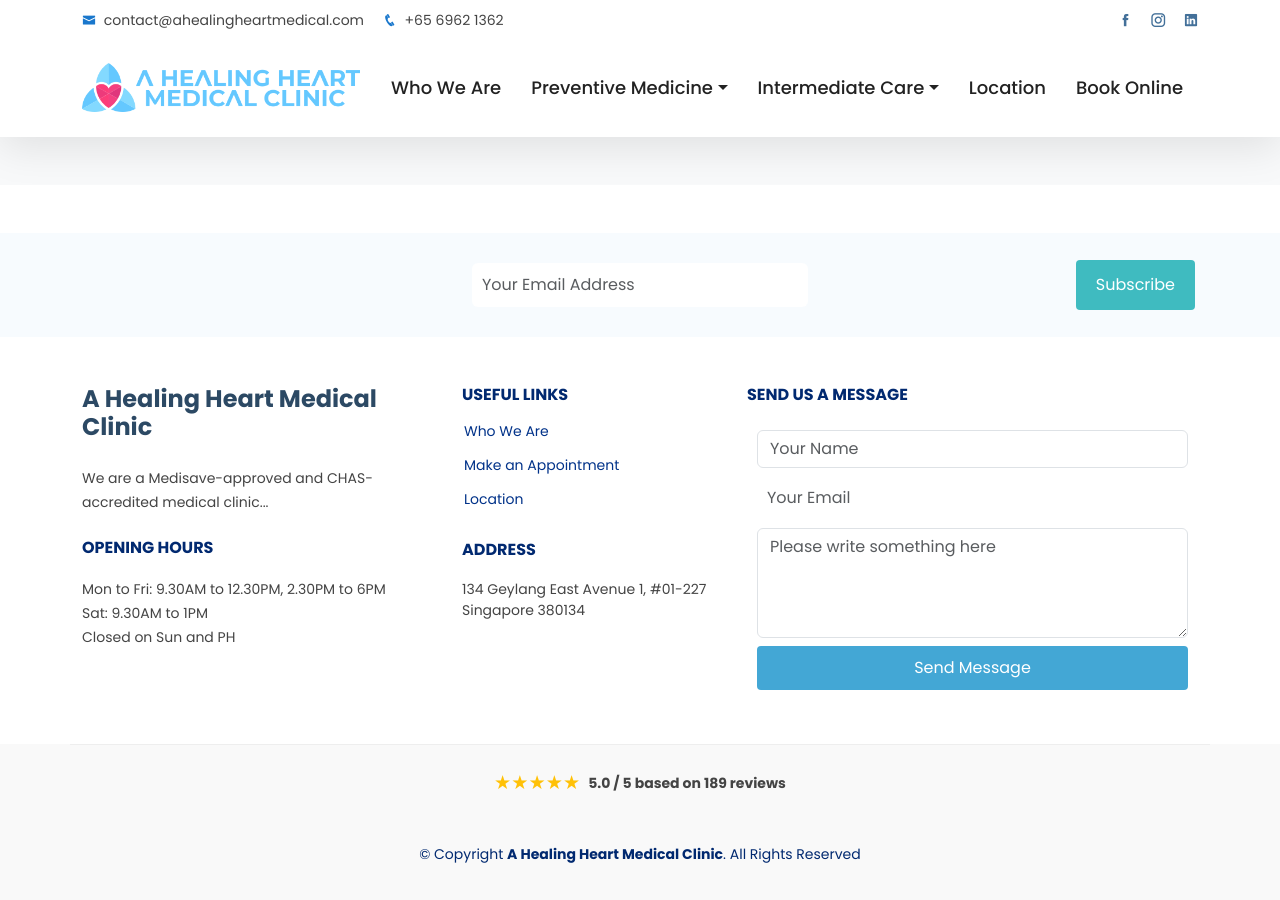
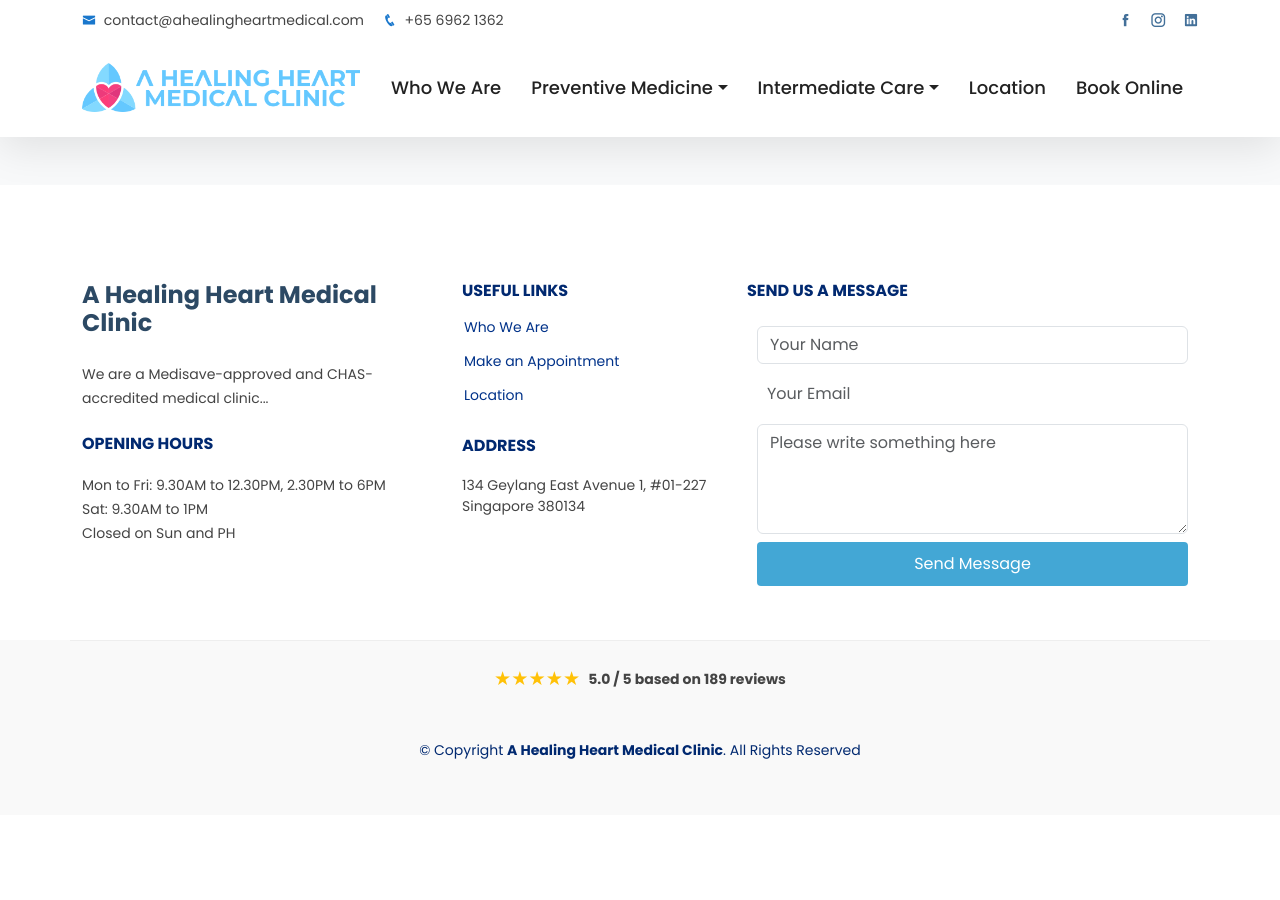
Before and after one commit to benchowsg/clinic, a Jekyll site: the page built from index.html, in a window 1280 px wide and 900 px high, scrolled down 2407 px. Built offline with Jekyll 4.4.1, drawn with Linux system fonts in a browser that asks for light colours; after the commit the page ends 3222 px from its top, so only the background shows below that.

Commit message:
Update footer.html

```diff
--- a/_includes/footer.html
+++ b/_includes/footer.html
@@ -1,18 +1,4 @@
 <footer id="footer" class="footer mt-5">
-  <div class="footer-newsletter py-4">
-    <div class="container">
-      <div class="row justify-content-center">
-        <div class="col-lg-12 text-center">
-          <script type="text/javascript">var submitted=false;</script>
-          <iframe name="hidden_iframe" id="hidden_iframe" style="display:none;" onload="if(submitted) {window.location='/thank-you';}"></iframe>
-          <form class="d-flex flex-column flex-md-row justify-content-center align-items-center gap-2" action="https://docs.google.com/forms/u/0/d/e/1FAIpQLScCKV-J3lIVu7nLFWkGKMcae1fk3lDcZN4W4XHsdQOalpgSPg/formResponse" method="POST" target="hidden_iframe" onsubmit="submitted=true;">
-            <input name="entry.227748236" type="email" class="form-control w-auto" placeholder="Your Email Address" required>
-            <input type="submit" class="btn btn-teal" value="Subscribe" style="background: #3fbbc0; color: white; border-radius: 4px; border: none; padding: 7px 20px;">
-          </form>
-        </div>
-      </div>
-    </div>
-  </div>
 
   <div class="footer-top py-5">
     <div class="container">
```
